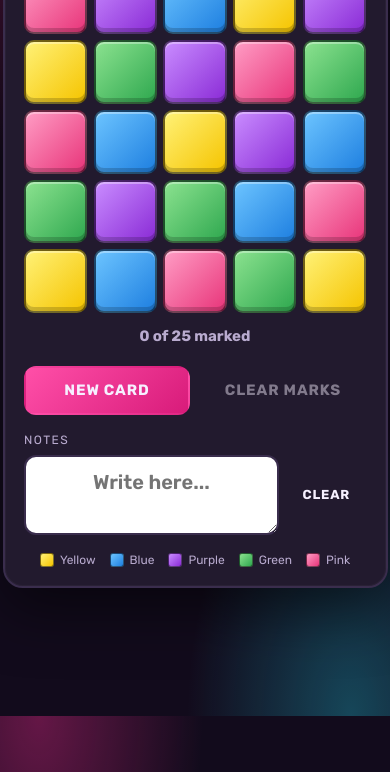
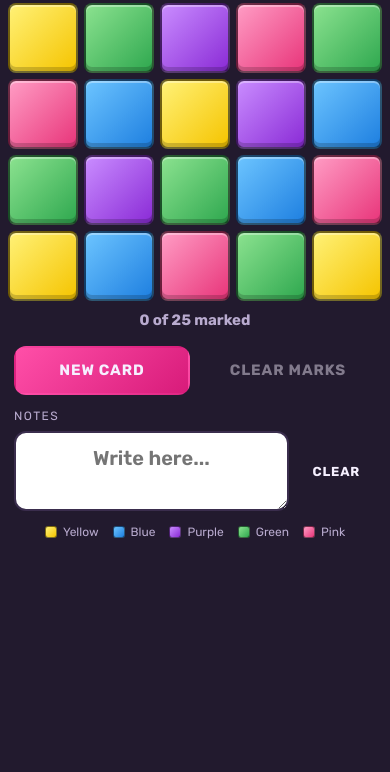
Before and after one commit to themichaelf/musicbingo, a plain HTML site: page index.html in a window 390 px wide. Shown: the part 128-900 px from the top of the page. After the commit the page ends 844 px from the top, so only its background shows below. Drawn offline with Linux system fonts and the light colour scheme.

Commit message:
Fit the card to the full phone screen
Add a proper viewport tag so phones render at device width, and drop the outer gutter and card frame on narrow screens.

Co-Authored-By: Claude Opus 5.5 <noreply@anthropic.com>

```diff
--- a/index.html
+++ b/index.html
@@ -1,5 +1,9 @@
+<!doctype html>
+<html lang="en">
+<meta charset="utf-8">
+<meta name="viewport" content="width=device-width, initial-scale=1, viewport-fit=cover">
+<meta name="theme-color" content="#120b1c">
 <title>Music Bingo Card</title>
-<meta name="claude:viewport-fit-sides" content="cover">
 <link rel="preconnect" href="https://fonts.googleapis.com">
 <link rel="stylesheet" href="https://fonts.googleapis.com/css2?family=Bungee&family=Rubik:wght@400;600;700&display=swap">
 <style>
@@ -24,8 +28,10 @@
   --display: "Bungee", "Arial Black", Impact, sans-serif;
   --body: "Rubik", system-ui, -apple-system, "Segoe UI", sans-serif;
 }
+*, *::before, *::after { box-sizing: border-box; }
 html, body { height: 100%; }
 body {
+  margin: 0;
   background:
     radial-gradient(60% 50% at 10% 0%, color-mix(in srgb, var(--stage-glow-a) 35%, transparent), transparent 70%),
     radial-gradient(60% 50% at 90% 100%, color-mix(in srgb, var(--stage-glow-b) 30%, transparent), transparent 70%),
@@ -158,6 +164,29 @@ textarea:focus { outline: none; border-color: var(--accent); }
 .legend { display: flex; justify-content: center; gap: 14px; flex-wrap: wrap; font-size: 12px; color: var(--ink-soft); }
 .legend span { display: inline-flex; align-items: center; gap: 6px; }
 .legend i { width: 12px; height: 12px; border-radius: 3px; display: inline-block; border: 1px solid rgb(0 0 0 / .5); }
+
+/* Phones: the card fills the whole screen, edge to edge, so the squares are as big as possible. */
+@media (max-width: 560px) {
+  body {
+    padding-block: env(safe-area-inset-top, 0px) env(safe-area-inset-bottom, 0px);
+    padding-left: env(safe-area-inset-left, 0px);
+    padding-right: env(safe-area-inset-right, 0px);
+    background: var(--card);
+  }
+  .card {
+    max-width: none;
+    min-height: 100%;
+    border: 0;
+    border-radius: 0;
+    box-shadow: none;
+    padding: 14px 8px 20px;
+    gap: 14px;
+  }
+  header { padding-inline: 6px; }
+  .grid { gap: 6px; }
+  .cell { border-radius: 8px; }
+  .actions, .notes, .legend, .status { margin-inline: 6px; }
+}
 
 @media (prefers-reduced-motion: reduce) {
   .deal .cell { animation: none; }
```
